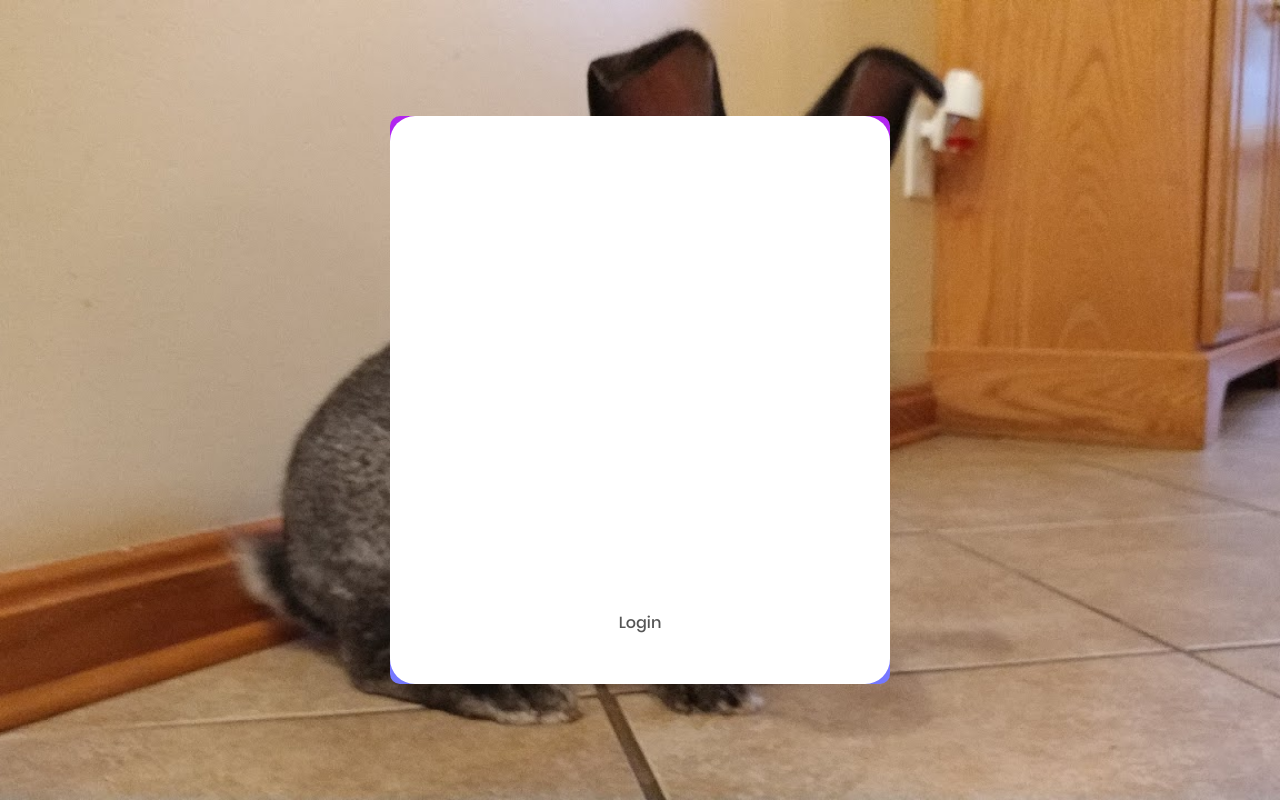
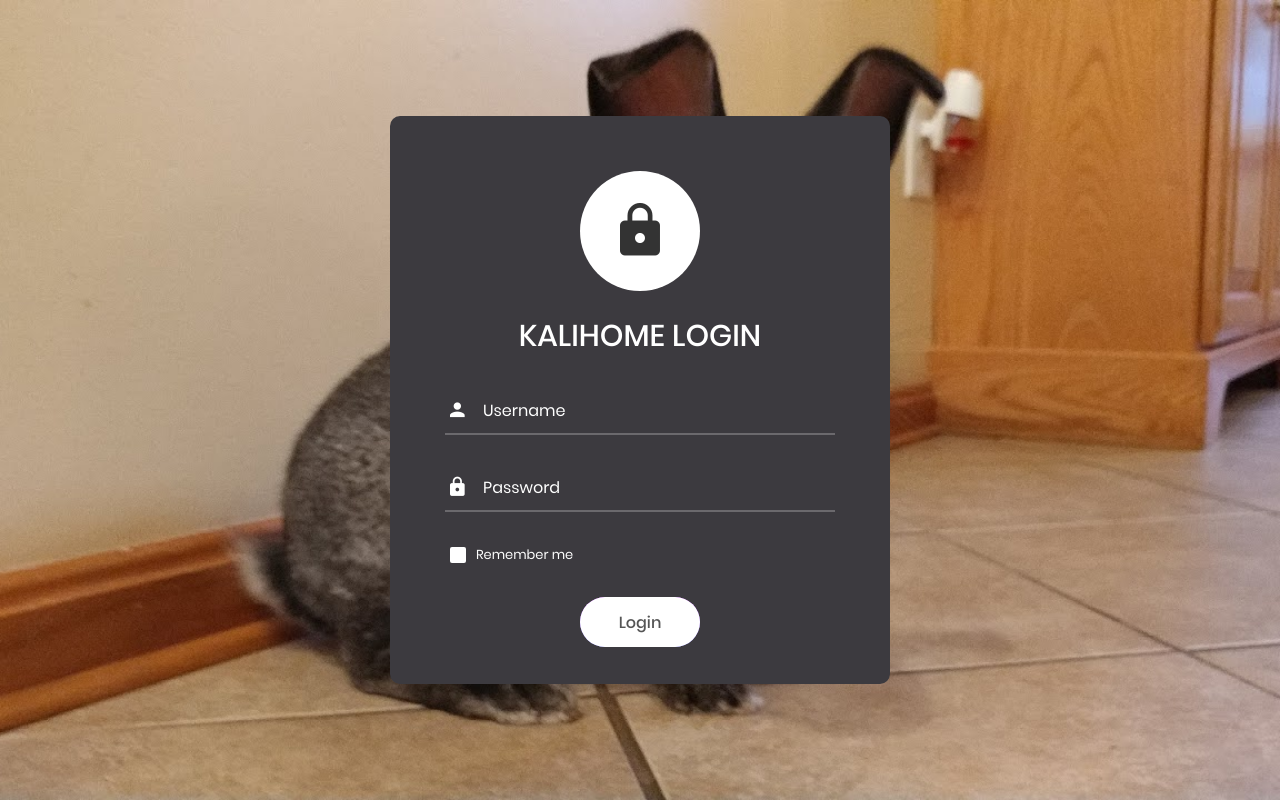
Before and after one commit to jasonmello114/kalihome, a PHP site: page / in a window 1280 px wide. Run offline with PHP 8.4, Linux system fonts and the light colour scheme.

Commit message:
Update main.css

```diff
--- a/css/main.css
+++ b/css/main.css
@@ -1,7 +1,3 @@
-
-
-
-
 /*//////////////////////////////////////////////////////////////////
 [ FONT ]*/
 
@@ -183,12 +179,7 @@ iframe {
   overflow: hidden;
   padding: 55px 55px 37px 55px;
 
-  background: #9152f8;
-  background: -webkit-linear-gradient(bottom, #7579ff, #b224ef);
-  background: -o-linear-gradient(bottom, #7579ff, #b224ef);
-  background: -moz-linear-gradient(bottom, #7579ff, #b224ef);
-  background: linear-gradient(bottom, #7579ff, #b224ef);
-  position: relative;
+  background: #3c3a3f;
 }
 
 
@@ -414,7 +405,12 @@ iframe {
   height: 50px;
   border-radius: 25px;
 
-  background: #3c3a3f;
+  background: #9152f8;
+  background: -webkit-linear-gradient(bottom, #7579ff, #b224ef);
+  background: -o-linear-gradient(bottom, #7579ff, #b224ef);
+  background: -moz-linear-gradient(bottom, #7579ff, #b224ef);
+  background: linear-gradient(bottom, #7579ff, #b224ef);
+  position: relative;
   z-index: 1;
 
   -webkit-transition: all 0.4s;
```
